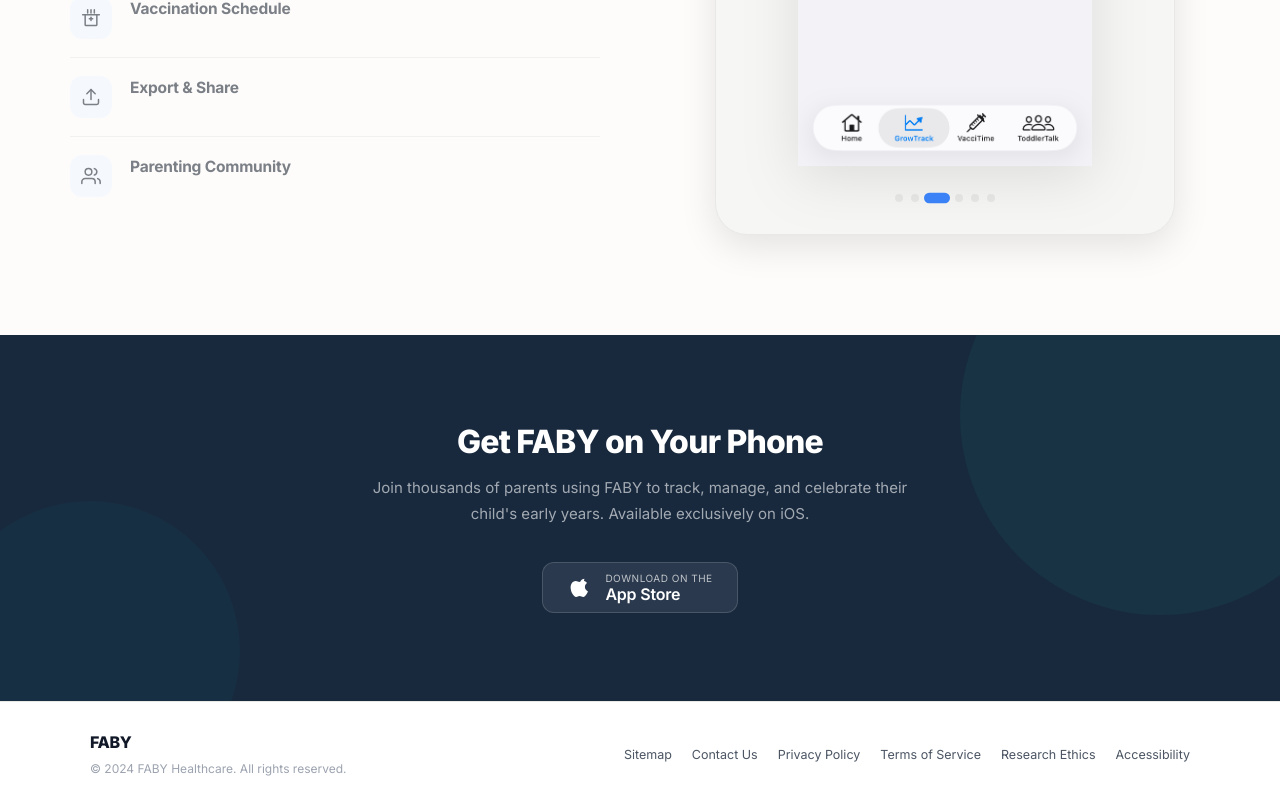
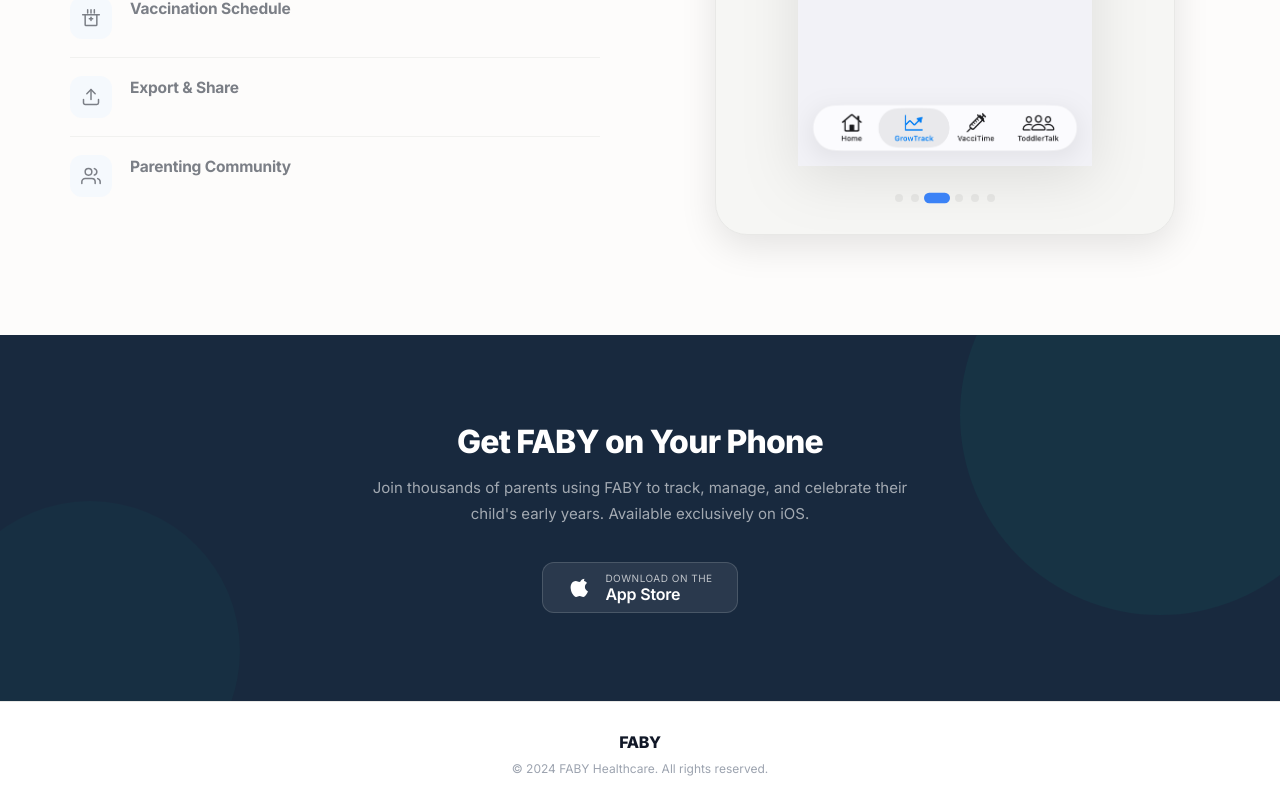
Before and after one commit to Adarsh0864/Faby-webapp, a React (Vite) app: page / in a window 1280 px wide. Shown: the part 2916-3722 px from the top of the page. Built offline with nearby package versions, Linux system fonts and the light colour scheme.

Commit message:
Remove footer links and center footer content

```diff
--- a/src/App.jsx
+++ b/src/App.jsx
@@ -614,21 +614,13 @@
 function Footer() {
   return (
     <footer className="footer" role="contentinfo">
-      <div className="footer-inner">
+      <div className="footer-inner" style={{ justifyContent: 'center', textAlign: 'center' }}>
         <div className="footer-left">
-          <div className="footer-logo">
+          <div className="footer-logo" style={{ justifyContent: 'center' }}>
             FABY
           </div>
           <p>© 2024 FABY Healthcare. All rights reserved.</p>
         </div>
-        <ul className="footer-links">
-          <li><a href="#">Sitemap</a></li>
-          <li><a href="#">Contact Us</a></li>
-          <li><a href="#">Privacy Policy</a></li>
-          <li><a href="#">Terms of Service</a></li>
-          <li><a href="#">Research Ethics</a></li>
-          <li><a href="#">Accessibility</a></li>
-        </ul>
       </div>
     </footer>
   );
```
